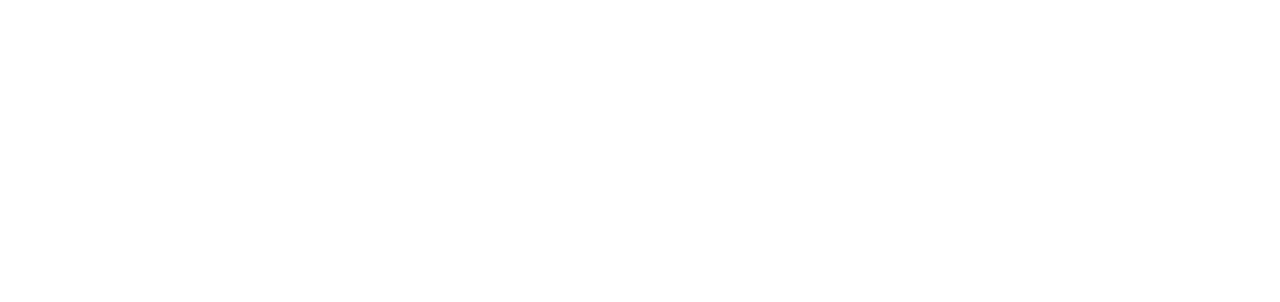
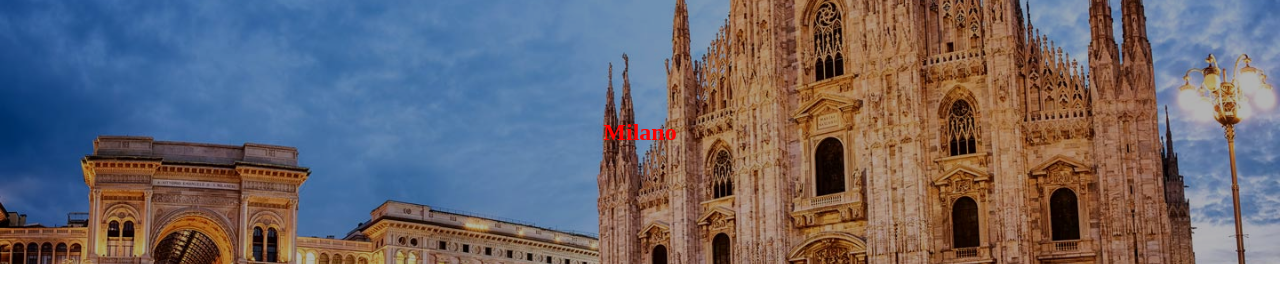
Before and after one commit to GiulioVolletti/htmlcss-airbnb, a plain HTML site: page index.html in a window 1280 px wide. Drawn offline with Linux system fonts and the light colour scheme.

Commit message:
Primo step
inserimento img background + testo centrato + layout

```diff
--- a/css/style.css
+++ b/css/style.css
@@ -3,3 +3,33 @@
   margin: 0;
   border: 0;
 }
+
+main{
+  width: 100%;
+  height: 100vh;
+}
+
+section.milan{
+  width: 100%;
+  height: 33vh;
+  background-image: url(../img/milano.jpg);
+  background-size: cover;
+  background-position: center;
+  position: relative;
+}
+
+.layover{
+  width: 100%;
+  height: 100%;
+  background-color: rgba(0,0,0,0.3);
+  position: absolute;
+}
+
+h1{
+  color:red;
+  text-align: center;
+  position: absolute;
+  top: 50%;
+  left: 50%;
+  transform: translate(-50%,-50%);
+}
--- a/index.html
+++ b/index.html
@@ -6,7 +6,15 @@
     <title>airbnb</title>
   </head>
   <body>
-
-
+    <main>
+      <!-- milano background img -->
+      <section class="milan">
+        <div class="layover">
+          <h1>Milano</h1>
+          <h2></h2>
+        </div>
+      </section>
+      <!-- milano background img -->
+    </main>
   </body>
 </html>
```
